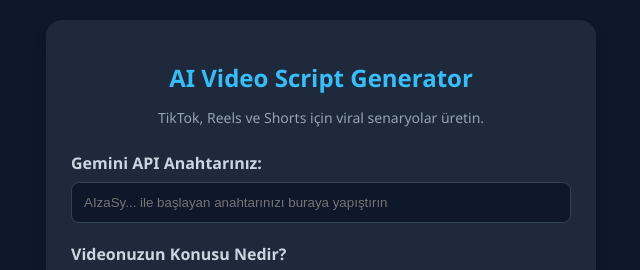
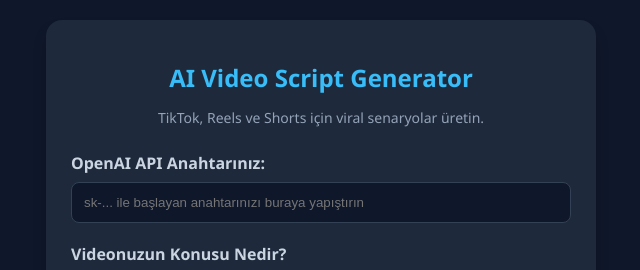
Before and after one commit to ediptan01-commits/ai-script-generator, a plain HTML site: page index.html in a window 1280 px wide. Shown: the top 270 px of the page, 319-959 px from the left. Drawn offline with Linux system fonts and the light colour scheme.

Commit message:
Change API key label from Gemini to OpenAI

```diff
--- a/index.html
+++ b/index.html
@@ -23,8 +23,8 @@
     <p class="subtitle">TikTok, Reels ve Shorts için viral senaryolar üretin.</p>
 
     <!-- GÜVENLİK İÇİN API KEY GİRİŞİ -->
-    <label for="apiKey">Gemini API Anahtarınız:</label>
-    <input type="password" id="apiKey" placeholder="AIzaSy... ile başlayan anahtarınızı buraya yapıştırın">
+    <label for="apiKey">OpenAI API Anahtarınız:</label>
+<input type="password" id="apiKey" placeholder="sk-... ile başlayan anahtarınızı buraya yapıştırın">
 
     <label for="topic">Videonuzun Konusu Nedir?</label>
     <input type="text" id="topic" placeholder="Örn: Kripto paraya yeni başlayanlar için 3 tüyo...">
```
